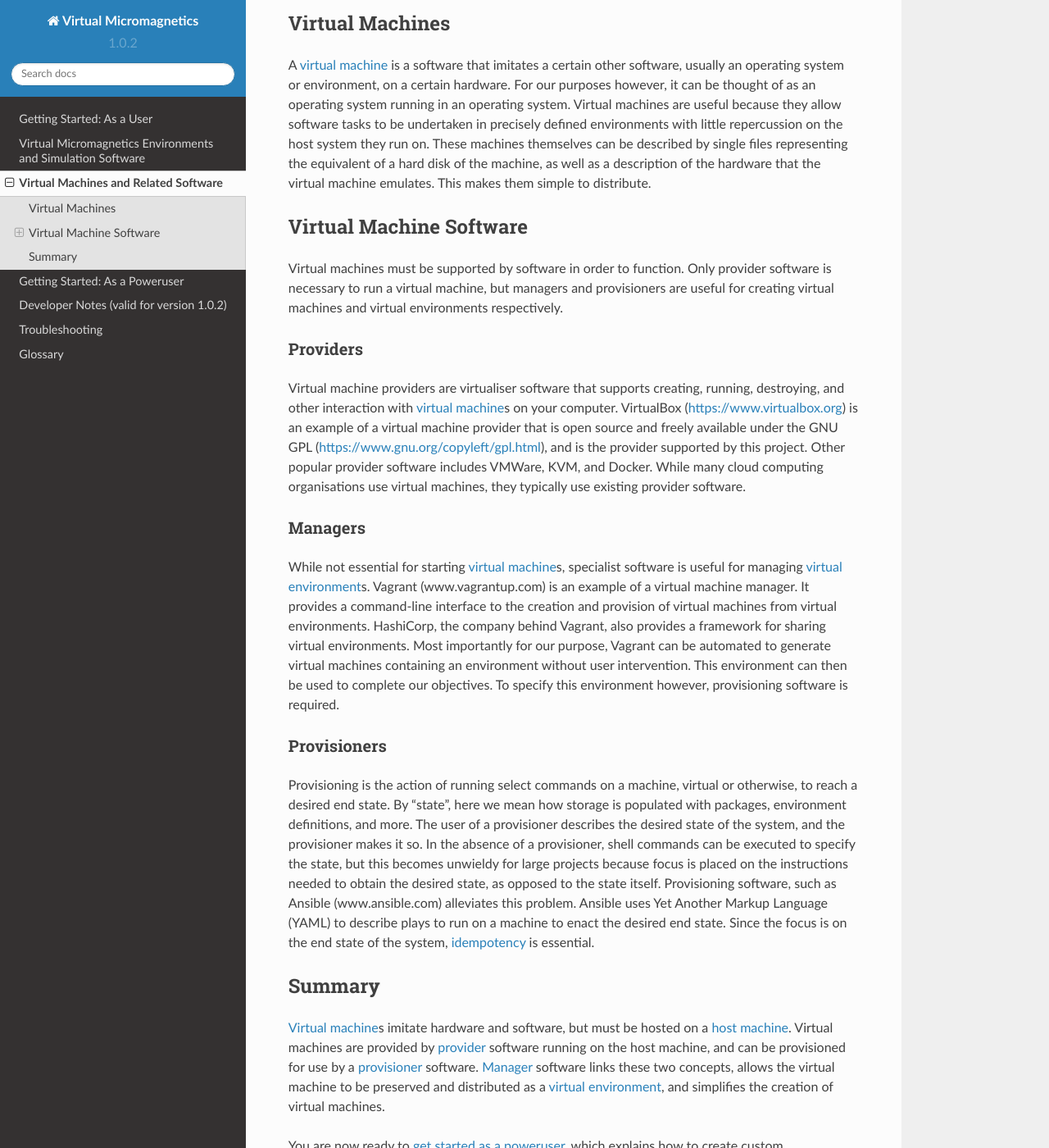
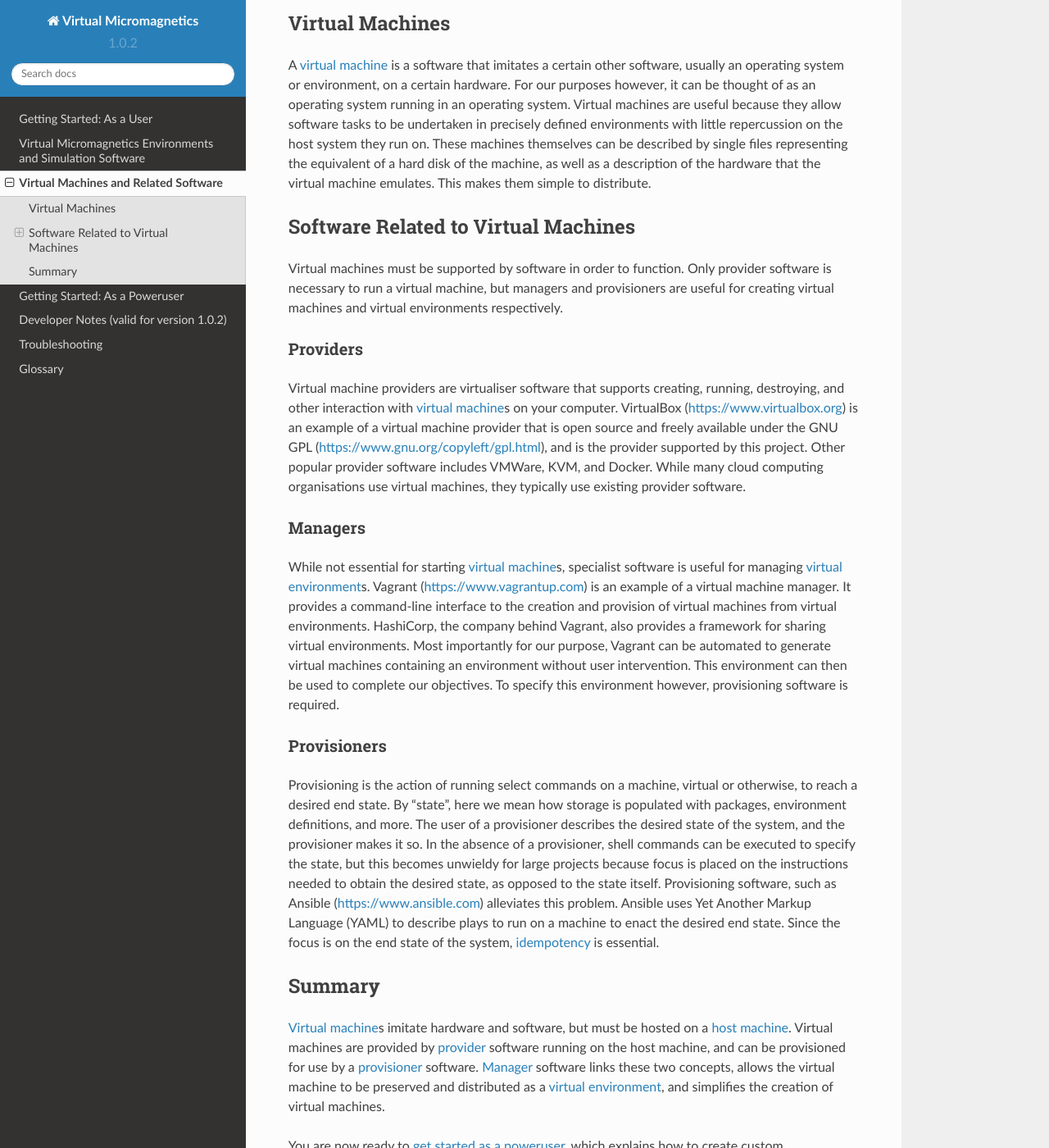
Before and after one commit to computationalmodelling/virtualmicromagnetics, a Sphinx documentation site: the page built from docs/virtual-machine-software.rst, in a window 1280 px wide and 1400 px high, scrolled down 268 px. Shown: the whole window at 82% size. Built offline with Sphinx 7.4.7 and the Read the Docs theme 2.0.0, drawn with Linux system fonts in a browser that asks for light colours; some of the changed lines change nothing that is shown.

Commit message:
DOC-034: Rename section title 'virtual machine software' to 'software related to virtual machines' to remove ambiguity with simulation software, and activate Ansible and Vagrant URLs.

```diff
--- a/docs/virtual-machine-software.rst
+++ b/docs/virtual-machine-software.rst
@@ -23,8 +23,8 @@ single files representing the equivalent of a hard disk of the machine, as well
 as a description of the hardware that the virtual machine emulates. This makes
 them simple to distribute.
 
-Virtual Machine Software
-------------------------
+Software Related to Virtual Machines
+------------------------------------
 
 Virtual machines must be supported by software in order to function. Only
 provider software is necessary to run a virtual machine, but managers and
@@ -52,14 +52,14 @@ Managers
 
 While not essential for starting :term:`virtual machine`\s, specialist software
 is useful for managing :term:`virtual environment`\s. Vagrant
-(www.vagrantup.com) is an example of a virtual machine manager. It provides a
-command-line interface to the creation and provision of virtual machines from
-virtual environments. HashiCorp, the company behind Vagrant, also provides a
-framework for sharing virtual environments. Most importantly for our purpose,
-Vagrant can be automated to generate virtual machines containing an environment
-without user intervention. This environment can then be used to complete our
-objectives. To specify this environment however, provisioning software is
-required.
+(https://www.vagrantup.com) is an example of a virtual machine manager. It
+provides a command-line interface to the creation and provision of virtual
+machines from virtual environments. HashiCorp, the company behind Vagrant, also
+provides a framework for sharing virtual environments. Most importantly for our
+purpose, Vagrant can be automated to generate virtual machines containing an
+environment without user intervention. This environment can then be used to
+complete our objectives. To specify this environment however, provisioning
+software is required.
 
 .. _software-provisioners:
 
@@ -73,10 +73,11 @@ provisioner describes the desired state of the system, and the provisioner
 makes it so. In the absence of a provisioner, shell commands can be executed to
 specify the state, but this becomes unwieldy for large projects because focus
 is placed on the instructions needed to obtain the desired state, as opposed to
-the state itself. Provisioning software, such as Ansible (www.ansible.com)
-alleviates this problem. Ansible uses Yet Another Markup Language (YAML) to
-describe plays to run on a machine to enact the desired end state. Since the
-focus is on the end state of the system, :term:`idempotency` is essential.
+the state itself. Provisioning software, such as Ansible
+(https://www.ansible.com) alleviates this problem. Ansible uses Yet Another
+Markup Language (YAML) to describe plays to run on a machine to enact the
+desired end state. Since the focus is on the end state of the system,
+:term:`idempotency` is essential.
 
 .. _software-summary:
 
```
